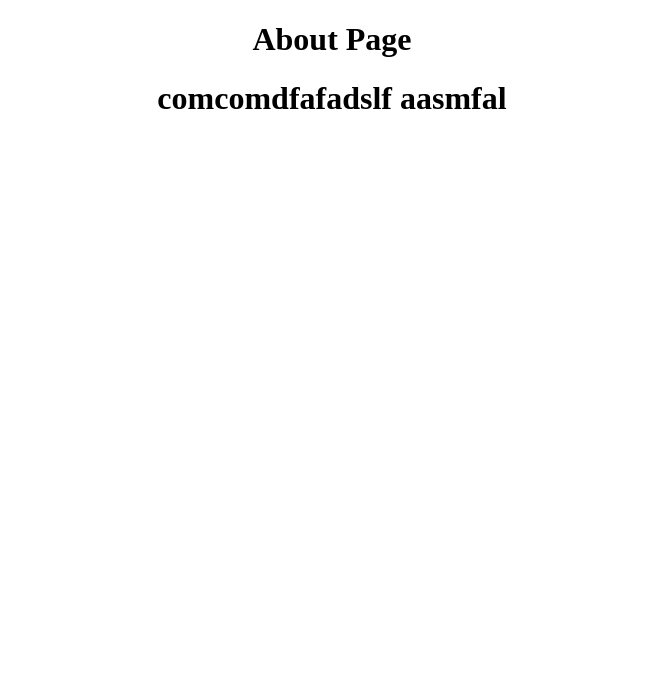
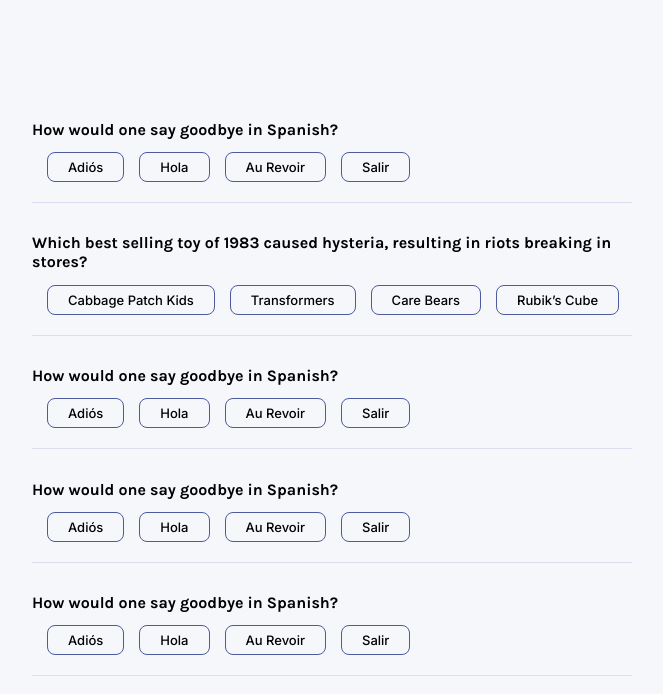
Before and after one commit to natnaeltemam/Quizzical, a React (Create React App) app in the folder quizz/: page /about in a window 1280 px wide. Shown: the top 694 px of the page, without its empty margins (308-971 px from the left). Built offline with nearby package versions, Linux system fonts and the light colour scheme.

Commit message:
Build the start(home) page and style the quizza pagge to look like figma file

```diff
--- a/quizz/src/App.css
+++ b/quizz/src/App.css
@@ -1,19 +1,87 @@
+@import url('https://fonts.googleapis.com/css2?family=Inter:wght@400;500;700&family=Karla:ital,wght@0,400;0,700;1,300;1,800&display=swap');
+
+*{
+    box-sizing: border-box;
+}
+body{
+    margin: 0px;
+
+}
 .App{
-    text-align: center;
+
+    background: #F5F7FB;
+}
+h1{
+    margin:0px;
+}
+.Start{
+   display: flex;
+   flex-direction: column;
+   justify-content: center;
+   align-items: center;
+   min-height: 100vh;
+   color: #293264;
+   background-image: url('./img/orange.webp');
+   background-repeat: repeat-x;
+
+
+}
+.ka{
+    font-family: Karla,Helvetica, sans-serif;
+    font-weight: 800px;
+    font-style: italic;
+}
+.in{
+    font-family: Inter,Helvetica, sans-serif;;
+    font-weight: 400px;
+}
+button{
+    background: #4D5B9E;
+    border-radius: 15px;
+    width: 193px;
+    height: 52px;
+    color: #F5F7FB;
+
+}
+.Quis{
+    display: flex;
+    flex-direction: column;
+    align-items: center;
+    justify-content: center;
+    min-height: 100vh;
 }
 
-nav{
-    display: flex;
-    justify-content: space-around;
-    align-items: center;
-    min-height: 10vh;
-    background: rgb(73, 79, 82);
-    color:white;
+.choseq{
+    font-family: Karla,Helvetica, sans-serif;
+    font-weight: 700;
+    font-size: 16px;
+
+
+
+
 }
-.nav-link{
-    width: 50%;
-    display: flex;
-    justify-content: space-around;
-    align-items: center;
-    list-style: none;
+.ch{
+    background-color: #F5F7FB;
+    color: black;
+    border: 0.79px solid #4D5B9E;
+    border-radius: 8px;
+    height: 30px;
+    width: auto;
+    display: inline;
+    font-family: Inter;
+    padding: 5px 20px;
+    font-size: 13px;
+    font-weight: 500;
+    line-height: 12px;
+    letter-spacing: 0em;
+    text-align: center;
+    margin-left: 15px;
+    margin-bottom: 20px;
+    cursor: pointer;
+
 }
+.que{
+    margin-bottom: 17px;
+    border-bottom: 0.79px solid #DBDEF0;
+    width: 600px;
+}
--- a/quizz/src/App.js
+++ b/quizz/src/App.js
@@ -10,8 +10,6 @@ function App() {
     <Router>
 
       <div className="App">
-
-
         <Routes>
           <Route path="/about" element={<Quizzes />} />
           <Route path="/" element={<StartQuizzes />} />
--- a/quizz/src/compontes/Quizzes.js
+++ b/quizz/src/compontes/Quizzes.js
@@ -1,10 +1,59 @@
 import React from 'react'
-
+import back from '../img/hr.webp'
 function About() {
     return (
-        <div>
-            <h1> About Page</h1>
-            <h1> comcomdfafadslf aasmfal</h1>
+        <div className='Quis'>
+            <div className="que">
+                <h2 className='choseq'> How would one say goodbye in Spanish? </h2>
+                <div className="choose">
+                    <button className="ch">Adiós</button>
+                    <button className="ch">Hola</button>
+                    <button className="ch">Au Revoir</button>
+                    <button className="ch">Salir</button>
+                </div>
+            </div>
+            <div className="que">
+                <h2 className='choseq'> Which best selling toy of 1983 caused hysteria, resulting in riots breaking in stores? </h2>
+                <div className="choose">
+                    <button className="ch">Cabbage Patch Kids</button>
+                    <button className="ch">Transformers</button>
+                    <button className="ch">Care Bears</button>
+                    <button className="ch">Rubik’s Cube</button>
+                </div>
+
+            </div>
+            <div className="que">
+                <h2 className='choseq'> How would one say goodbye in Spanish? </h2>
+                <div className="choose">
+                    <button className="ch">Adiós</button>
+                    <button className="ch">Hola</button>
+                    <button className="ch">Au Revoir</button>
+                    <button className="ch">Salir</button>
+                </div>
+            </div>
+            <div className="que">
+                <h2 className='choseq'> How would one say goodbye in Spanish? </h2>
+                <div className="choose">
+                    <button className="ch">Adiós</button>
+                    <button className="ch">Hola</button>
+                    <button className="ch">Au Revoir</button>
+                    <button className="ch">Salir</button>
+                </div>
+
+            </div>
+            <div className="que">
+                <h2 className='choseq'> How would one say goodbye in Spanish? </h2>
+                <div className="choose">
+                    <button className="ch">Adiós</button>
+                    <button className="ch">Hola</button>
+                    <button className="ch">Au Revoir</button>
+                    <button className="ch">Salir</button>
+                </div>
+
+            </div>
+
+
+
         </div>
     )
 }
--- a/quizz/src/compontes/StartQuizz.js
+++ b/quizz/src/compontes/StartQuizz.js
@@ -3,12 +3,13 @@ import { useNavigate } from 'react-router-dom'
 function Shope() {
     let navigate = useNavigate()
     return (
-        <div>
-            <h1> Shope Page</h1>
+        <div className='Start'>
+            <h1 className='ka'> Quizzical</h1>
+            <p className='in'>Some Description</p>
             <button
                 onClick={() => {
                     navigate('/about')
-                }}>About</button>
+                }}>Start quiz</button>
         </div>
     )
 }
```
Also changed, not shown: quizz/src/img/hr.webp (added), quizz/src/img/orange.webp (added).
